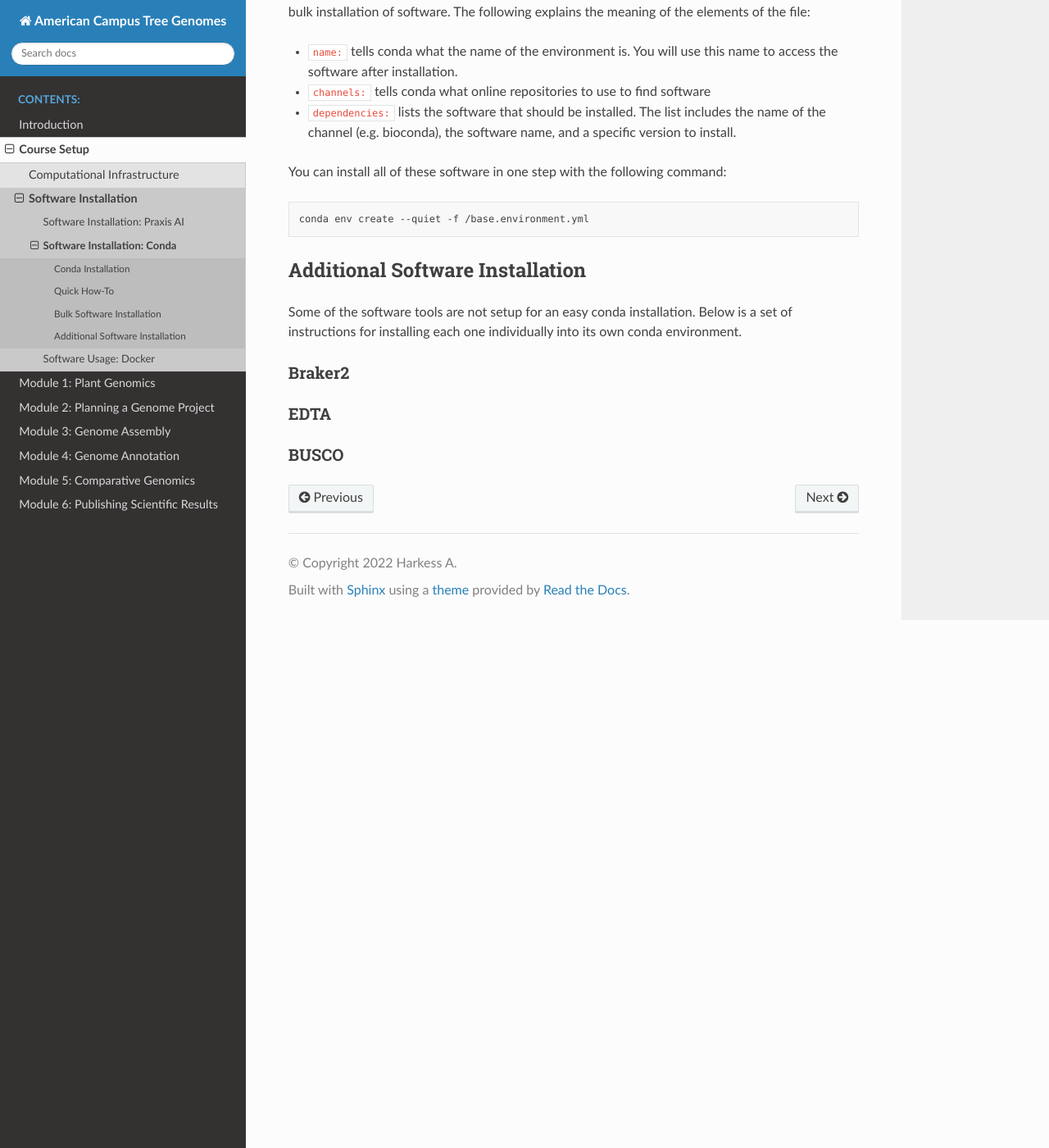
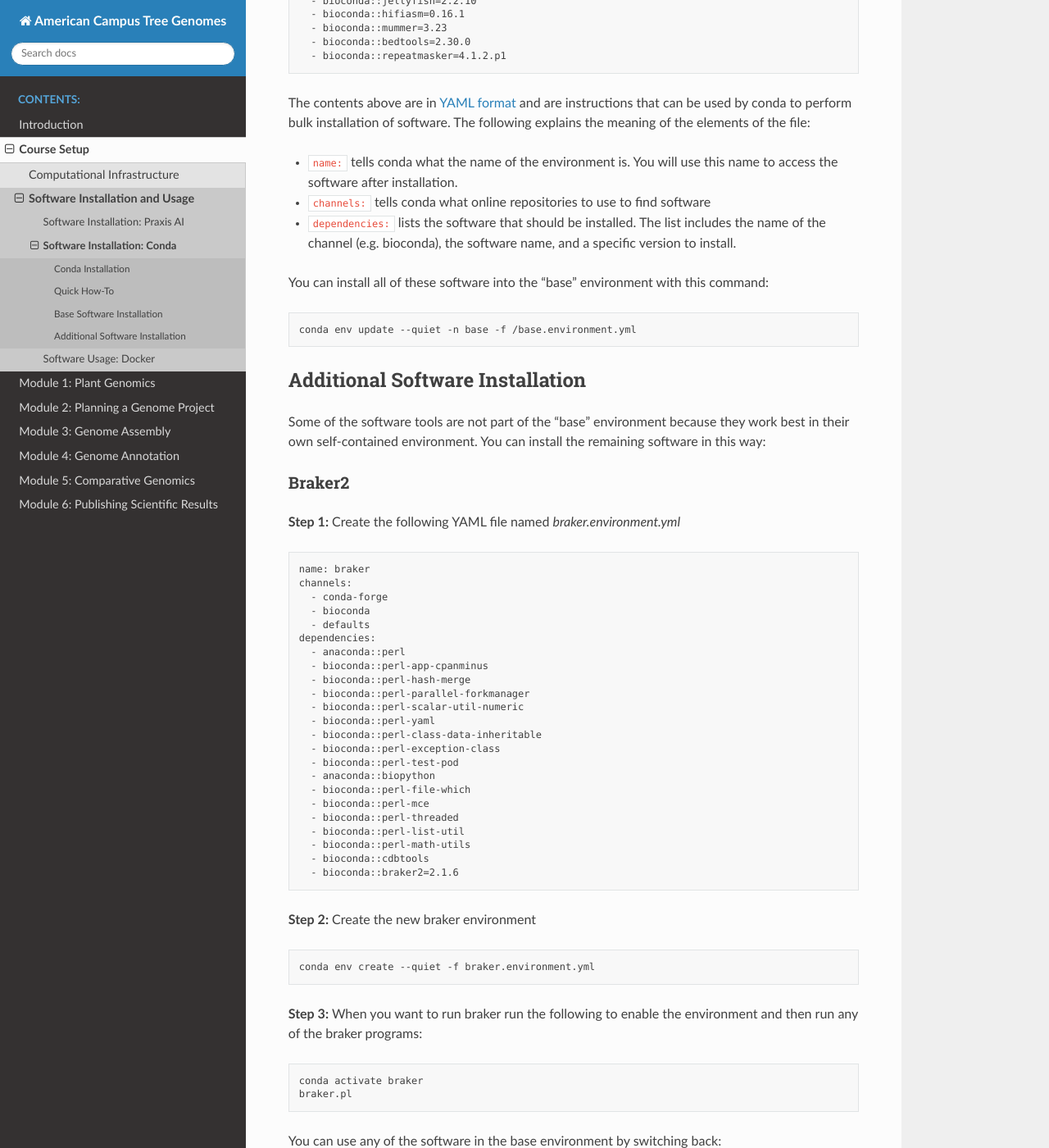
Before and after one commit to actg-course/wgaa-docs, a Sphinx documentation site: the page built from docs/Setup/software/conda.rst, in a window 1280 px wide and 1400 px high, scrolled down 2182 px. Shown: the whole window at 82% size. Built offline with Sphinx 7.4.7 and the Read the Docs theme 2.0.0, drawn with Linux system fonts in a browser that asks for light colours; some of the changed text lies outside the part shown.

Commit message:
updates to setup/intro sections

```diff
--- a/docs/Introduction/computation.rst
+++ b/docs/Introduction/computation.rst
@@ -45,7 +45,7 @@
 to these services and provides predictive costs for offering the course.  Once the course
 is completed students can continue to access course content via this site as a free reference.
 
-**Advantages**e
+**Advantages**
 
 - Compute infrastructure is already available.
 - You can upscale the amount of computing power as needed.
--- a/docs/Introduction/index.rst
+++ b/docs/Introduction/index.rst
@@ -12,3 +12,4 @@
    resources
    history
    contributing
+   getting_help
--- a/docs/Module_01/Lesson_02/lab.rst
+++ b/docs/Module_01/Lesson_02/lab.rst
@@ -9,7 +9,7 @@
 
 
 .. image:: ./media/conda_logo.svg
-    :alt: Arabidopsis thaliana plant
+    :alt: Conda logo
 
 We will do three major things in this lab:
 
--- a/docs/Setup/software/conda.rst
+++ b/docs/Setup/software/conda.rst
@@ -1,5 +1,8 @@
 Software Installation: Conda
 ============================
+
+.. image:: ./media/conda_logo.svg
+    :alt: Conda logo
 
 Conda Installation
 ------------------
@@ -50,7 +53,7 @@
 
     fastqc -h
 
-Bulk Software Installation
+Base Software Installation
 --------------------------
 This course uses a variety of software packages listed on the :doc:`../../Introduction/software` page.
 Rather than install them all we will use an environment file to install them with conda.
@@ -89,23 +91,135 @@
   the name of the channel (e.g. bioconda), the software name, and a specific version
   to install.
 
-You can install all of these software in one step with the following command:
+You can install all of these software into the "base" environment with this command:
 
 .. code-block:: bash
 
-    conda env create --quiet -f /base.environment.yml
+    conda env update --quiet -n base -f /base.environment.yml
 
 Additional Software Installation
 --------------------------------
-Some of the software tools are not setup for an easy conda installation. Below
-is a set of instructions for installing each one individually into its
-own conda environment.
+Some of the software tools are not part of the "base" environment because they
+work best in their own self-contained environment. You can install the remaining software
+in this way:
 
 Braker2
 ^^^^^^^
+**Step 1:**  Create the following YAML file named `braker.environment.yml`
+
+::
+
+    name: braker
+    channels:
+      - conda-forge
+      - bioconda
+      - defaults
+    dependencies:
+      - anaconda::perl
+      - bioconda::perl-app-cpanminus
+      - bioconda::perl-hash-merge
+      - bioconda::perl-parallel-forkmanager
+      - bioconda::perl-scalar-util-numeric
+      - bioconda::perl-yaml
+      - bioconda::perl-class-data-inheritable
+      - bioconda::perl-exception-class
+      - bioconda::perl-test-pod
+      - anaconda::biopython
+      - bioconda::perl-file-which
+      - bioconda::perl-mce
+      - bioconda::perl-threaded
+      - bioconda::perl-list-util
+      - bioconda::perl-math-utils
+      - bioconda::cdbtools
+      - bioconda::braker2=2.1.6
+
+**Step 2:**  Create the new braker environment
+
+.. code-block:: bash
+
+    conda env create --quiet -f braker.environment.yml
+
+
+**Step 3:** When you want to run braker run the following to enable the environment
+and then run any of the braker programs:
+
+.. code-block:: bash
+
+    conda activate braker
+    braker.pl
+
+You can use any of the software in the base environment by switching back:
+
+.. code-block:: bash
+
+    conda activate base
 
 EDTA
 ^^^^
+**Step 1:**  Create the following YAML file named `edta.environment.yml`
+
+::
+
+    name: edta
+    channels:
+      - conda-forge
+      - bioconda
+      - defaults
+    dependencies:
+      - bioconda::edta=2.0.1
+
+**Step 2:**  Create the new braker environment
+
+.. code-block:: bash
+
+    conda env create --quiet -f edta.environment.yml
+
+
+**Step 3:** When you want to run EDTA run the following to enable the environment
+and then run any of the EDTA programs:
+
+.. code-block:: bash
+
+    conda activate edta
+    EDTA.pl
+
+You can use any of the software in the base environment by switching back:
+
+.. code-block:: bash
+
+    conda activate base
 
 BUSCO
 ^^^^^
+**Step 1:**  Create the following YAML file named `busco.environment.yml`
+
+::
+
+    name: busco
+    channels:
+      - conda-forge
+      - bioconda
+      - defaults
+    dependencies:
+      - bioconda::busco=4.1.2
+
+**Step 2:**  Create the new BUSCO environment
+
+.. code-block:: bash
+
+    conda env create --quiet -f busco.environment.yml
+
+
+**Step 3:** When you want to run BUSCo run the following to enable the environment
+and then run any of the BUSCO programs:
+
+.. code-block:: bash
+
+    conda activate busco
+    busco
+
+You can use any of the software in the base environment by switching back:
+
+.. code-block:: bash
+
+    conda activate base
--- a/docs/Setup/software/index.rst
+++ b/docs/Setup/software/index.rst
@@ -1,5 +1,5 @@
-Software Installation
-=====================
+Software Installation and Usage
+===============================
 
 The following sections provide instructions for how to prepare your computational
 infrastructure for this course.  Choose the method that is most appropriate for your
```
Also changed, not shown: other parts of docs/Setup/software/conda.rst (+0 -1 lines), docs/Introduction/getting_help.rst (added, +7 -0 lines), docs/Setup/software/docker.rst (+66 -27 lines), docs/Setup/software/media/conda_logo.svg (added).
